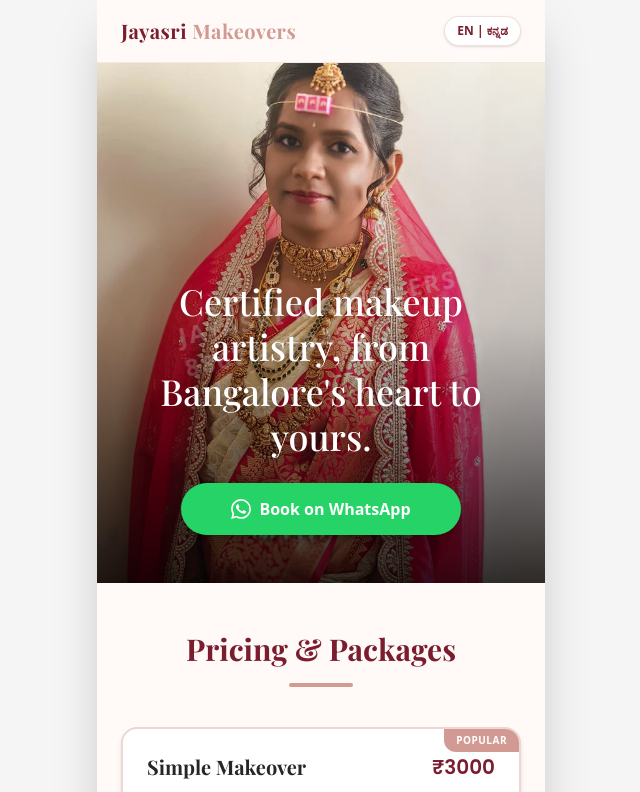
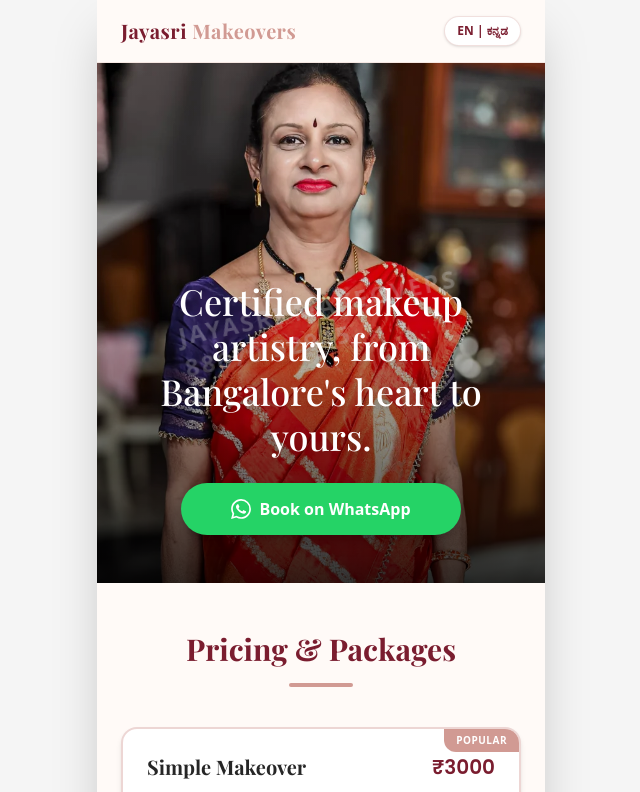
Before and after one commit to webdev-deepak18/jayasri-makeovers, a Next.js app: page / in a window 1280 px wide. Shown: the top 792 px of the page, without its empty margins (319-959 px from the left). Built offline with nearby package versions, Linux system fonts and the light colour scheme; a web font is replaced by a local one.

Commit message:
feat: make hero image random on every page load

```diff
--- a/src/components/Hero.tsx
+++ b/src/components/Hero.tsx
@@ -2,19 +2,39 @@
 
 import { useLanguage } from "@/context/LanguageContext";
 import Image from "next/image";
+import { useState, useEffect } from "react";
+
+const HERO_IMAGES = [
+  "/images/portfolio/bridal-01.webp",
+  "/images/portfolio/hd-01.webp",
+  "/images/portfolio/bridal-02.webp",
+  "/images/portfolio/engagement-01.webp",
+  "/images/portfolio/simple-01.webp",
+  "/images/portfolio/reception-01.webp",
+  "/images/portfolio/simple-02.webp",
+  "/images/portfolio/simple-03.webp",
+  "/images/portfolio/babyshower-01.webp",
+  "/images/portfolio/babyshower-02.webp",
+];
 
 export default function Hero() {
   const { t } = useLanguage();
+  const [heroImage, setHeroImage] = useState(HERO_IMAGES[0]);
+
+  useEffect(() => {
+    const randomImage = HERO_IMAGES[Math.floor(Math.random() * HERO_IMAGES.length)];
+    setHeroImage(randomImage);
+  }, []);
 
   return (
     <section className="relative w-full h-[65vh] min-h-[500px] flex items-end justify-center pb-12">
       <div className="absolute inset-0 z-0">
         <Image
-          src="/images/portfolio/bridal-01.webp"
-          alt="Jayasri Makeovers Bridal Work"
+          src={heroImage}
+          alt="Jayasri Makeovers Professional Work"
           fill
           priority
-          className="object-cover object-[center_35%] protect-image"
+          className="object-cover object-[center_35%] protect-image transition-opacity duration-1000"
           draggable={false}
         />
         {/* Watermark Overlay */}
```
